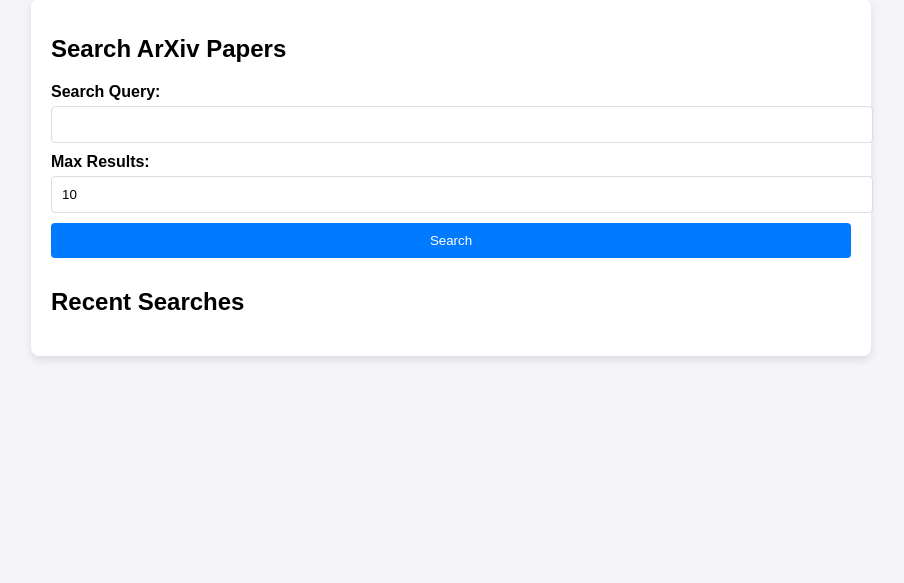
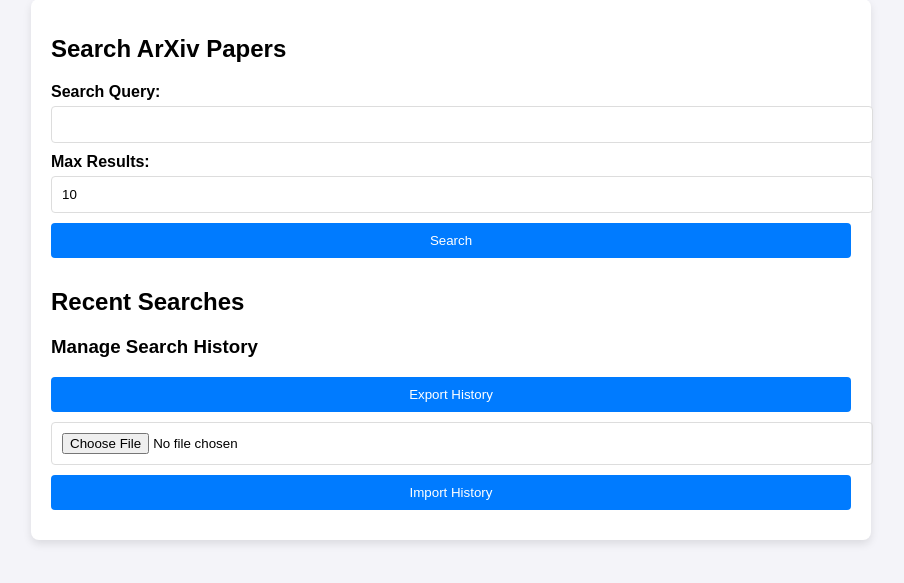
Before and after one commit to UpiterSoft/test_sc, a Flask app: page / in a window 1280 px wide. Shown: the part 21-604 px from the top of the page, without its empty margins (189-1093 px from the left). Run offline with Flask 3, Linux system fonts and the light colour scheme; data that the repository does not hold is empty.

Commit message:
import export

```diff
--- a/app.py
+++ b/app.py
@@ -2,6 +2,8 @@
 from arxiv_search_lib import search_arxiv_papers, evaluate_papers
 from database import initialize_db, save_query, get_cached_results, get_recent_queries
 
+import xml.etree.ElementTree as ET
+import io
 import os
 import requests
 from PyPDF2 import PdfReader
@@ -87,5 +89,84 @@
     filename = f"{query.replace(' ', '_')}_summary.docx"
     return send_file(output, as_attachment=True, download_name=filename, mimetype="application/vnd.openxmlformats-officedocument.wordprocessingml.document")
 
+
+@app.route("/export_history", methods=["GET"])
+def export_history():
+    """
+    Export search history as an XML document.
+    """
+    # Get all queries and results from the database
+    queries = get_recent_queries(limit=100)
+
+    # Create the root element
+    history = ET.Element("history")
+
+    for query, max_results, timestamp in queries:
+        query_element = ET.SubElement(history, "query")
+
+        # Add query text
+        ET.SubElement(query_element, "query_text").text = query
+        ET.SubElement(query_element, "max_results").text = str(max_results)
+
+        # Add results
+        results = ET.SubElement(query_element, "results")
+
+        # Get the actual results from the database
+        cached_results = get_cached_results(query, max_results)
+        if cached_results:
+            for link, score in cached_results:
+                result = ET.SubElement(results, "result")
+                ET.SubElement(result, "link").text = link
+                ET.SubElement(result, "score").text = str(score)
+
+    # Convert the tree to a string
+    tree = ET.ElementTree(history)
+    xml_bytes = io.BytesIO()
+    tree.write(xml_bytes, encoding="utf-8", xml_declaration=True)
+    xml_bytes.seek(0)
+
+    # Return the XML as a downloadable file
+    return send_file(
+        xml_bytes,
+        as_attachment=True,
+        download_name="search_history.xml",
+        mimetype="application/xml"
+    )
+
+
+@app.route("/import_history", methods=["POST"])
+def import_history():
+    """
+    Import search history from an XML document.
+    """
+    file = request.files.get("file")
+    if not file:
+        return "No file provided", 400
+
+    # Parse the XML file
+    try:
+        tree = ET.parse(file)
+        root = tree.getroot()
+
+        # Process each query in the XML
+        for query_element in root.findall("query"):
+            query_text = query_element.find("query_text").text
+            max_results = int(query_element.find("max_results").text)
+
+            # Save query to database (to keep track of it)
+            save_query(query_text, max_results, [])
+
+            # Process results and save to database
+            results = query_element.find("results")
+            for result_element in results.findall("result"):
+                link = result_element.find("link").text
+                score = float(result_element.find("score").text)
+                # Save each result
+                save_query(query_text, max_results, [(link, score)])
+
+        return "History imported successfully.", 200
+    except ET.ParseError:
+        return "Invalid XML file", 400
+
 if __name__ == "__main__":
     app.run(debug=True)
--- a/templates/search.html
+++ b/templates/search.html
@@ -25,6 +25,17 @@
                 </li>
             {% endfor %}
         </ul>
+
+        <!-- Import and Export buttons -->
+        <h3>Manage Search History</h3>
+        <form action="/export_history" method="get">
+            <button type="submit">Export History</button>
+        </form>
+
+        <form action="/import_history" method="post" enctype="multipart/form-data">
+            <input type="file" name="file" accept=".xml" required>
+            <button type="submit">Import History</button>
+        </form>
     </div>
 </body>
 </html>
```
